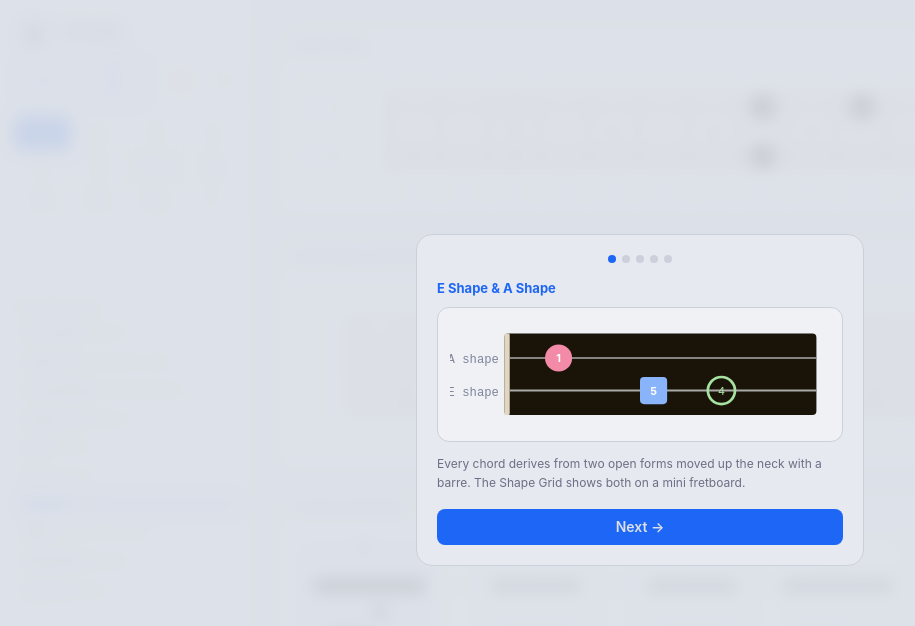
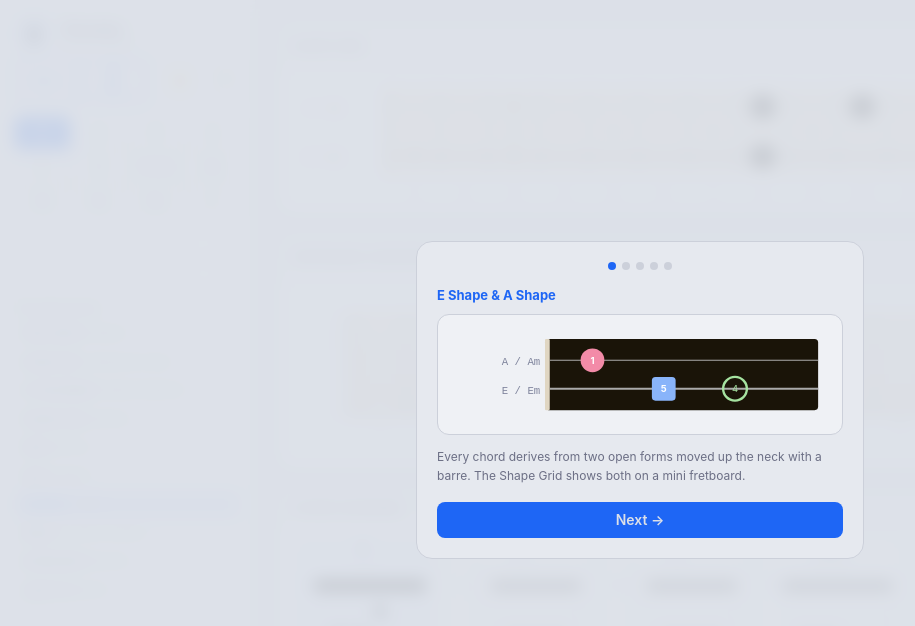
Before and after one commit to W-Mai/chordao, a React (Vite) app: page / in a window 1280 px wide. Both pictures are taken after a click on the button "Help". Shown: the top 626 px of the page, without its empty margins (0-915 px from the left). Built offline with nearby package versions, Linux system fonts and the light colour scheme.

Commit message:
fix: guide step 1 SVG labels not clipped

```diff
--- a/src/Guide.tsx
+++ b/src/Guide.tsx
@@ -5,23 +5,23 @@ const STEPS = [
     title: 'E Shape & A Shape',
     desc: 'Every chord derives from two open forms moved up the neck with a barre. The Shape Grid shows both on a mini fretboard.',
     svg: (
-      <svg viewBox="0 0 280 80" className="w-full">
+      <svg viewBox="0 0 320 80" className="w-full">
         {/* Mini fretboard bg */}
-        <rect x={40} y={10} width={230} height={60} rx={3} fill="#1a1408" />
-        <rect x={40} y={10} width={4} height={60} rx={1} fill="#e0d6c2" />
+        <rect x={80} y={10} width={230} height={60} rx={3} fill="#1a1408" />
+        <rect x={80} y={10} width={4} height={60} rx={1} fill="#e0d6c2" />
         {/* Two strings */}
-        <line x1={44} y1={28} x2={270} y2={28} stroke="#aaa" strokeWidth={1} />
-        <line x1={44} y1={52} x2={270} y2={52} stroke="#aaa" strokeWidth={1.5} />
+        <line x1={84} y1={28} x2={310} y2={28} stroke="#aaa" strokeWidth={1} />
+        <line x1={84} y1={52} x2={310} y2={52} stroke="#aaa" strokeWidth={1.5} />
         {/* Labels */}
-        <text x={36} y={32} textAnchor="end" fontSize={9} fill="#7f849c" fontFamily="monospace">A shape</text>
-        <text x={36} y={56} textAnchor="end" fontSize={9} fill="#7f849c" fontFamily="monospace">E shape</text>
+        <text x={76} y={32} textAnchor="end" fontSize={9} fill="#7f849c" fontFamily="monospace">A / Am</text>
+        <text x={76} y={56} textAnchor="end" fontSize={9} fill="#7f849c" fontFamily="monospace">E / Em</text>
         {/* Example dots */}
-        <circle cx={80} cy={28} r={10} fill="#f38ba8" />
-        <text x={80} y={31} textAnchor="middle" fontSize={8} fill="#fff" fontWeight="bold">1</text>
-        <rect x={140} y={42} width={20} height={20} rx={3} fill="#89b4fa" />
-        <text x={150} y={55} textAnchor="middle" fontSize={8} fill="#fff" fontWeight="bold">5</text>
-        <circle cx={200} cy={52} r={10} fill="transparent" stroke="#a6e3a1" strokeWidth={2} />
-        <text x={200} y={55} textAnchor="middle" fontSize={8} fill="#a6e3a1">4</text>
+        <circle cx={120} cy={28} r={10} fill="#f38ba8" />
+        <text x={120} y={31} textAnchor="middle" fontSize={8} fill="#fff" fontWeight="bold">1</text>
+        <rect x={170} y={42} width={20} height={20} rx={3} fill="#89b4fa" />
+        <text x={180} y={55} textAnchor="middle" fontSize={8} fill="#fff" fontWeight="bold">5</text>
+        <circle cx={240} cy={52} r={10} fill="transparent" stroke="#a6e3a1" strokeWidth={2} />
+        <text x={240} y={55} textAnchor="middle" fontSize={8} fill="#a6e3a1">4</text>
       </svg>
     ),
   },
```
